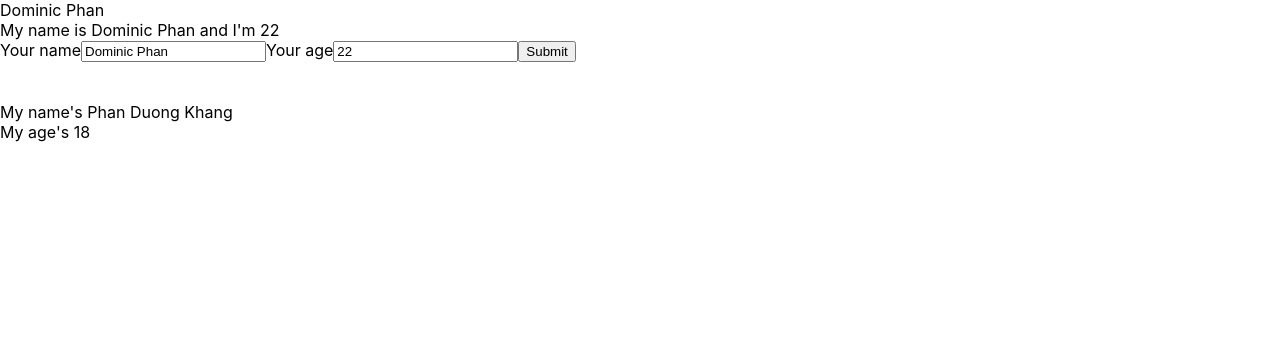
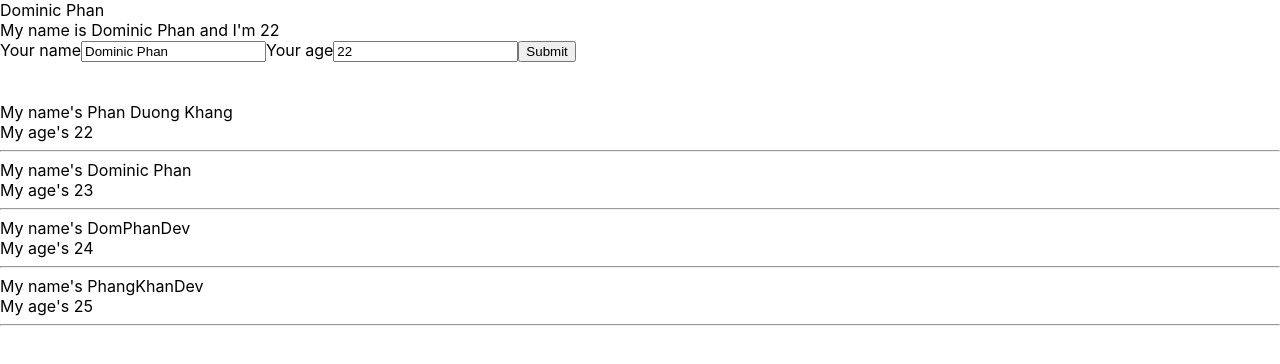
Before and after one commit to phangkhandev/demo-react, a React (Create React App) app: page / in a window 1280 px wide. Shown: the top 364 px of the page. Built offline with nearby package versions, Linux system fonts and the light colour scheme.

Commit message:
hien thi danh sach Arr/obj

```diff
--- a/src/components/DisplayInfor.js
+++ b/src/components/DisplayInfor.js
@@ -2,12 +2,28 @@
 
 class DisplayInfor extends React.Component {
     render() {
-        const { age, name } = this.props;
+        const { listUsers } = this.props;
+        console.log(listUsers)
         //props => properties
         return (
             <div>
+                {listUsers.map((user) => {
+                    return (
+                        <div key={user.id}>
+                            <div>My name's {user.name}</div>
+                            <div>My age's {user.age}</div>
+                            <hr />
+                        </div>
+                    )
+                })}
+                {/* <div>My name's {name}</div>
+                <div>My age's {age}</div>
+                <hr />
                 <div>My name's {name}</div>
                 <div>My age's {age}</div>
+                <hr />
+                <div>My name's {name}</div>
+                <div>My age's {age}</div> */}
             </div>
         )
     }
--- a/src/components/MyComponent.js
+++ b/src/components/MyComponent.js
@@ -3,12 +3,23 @@
 import Userinfor from "./Userinfor";
 
 class MyComponent extends React.Component {
+    state = {
+        listUsers: [
+            { id: 1, name: "Phan Duong Khang", age: "22" },
+            { id: 2, name: "Dominic Phan", age: "23" },
+            { id: 3, name: "DomPhanDev", age: "24" },
+            { id: 4, name: "PhangKhanDev", age: "25" }
+        ]
+    }
+
     render() {
         return (
             <div>
-                <Userinfor></Userinfor>
+                <Userinfor />
                 <br /> <br />
-                <DisplayInfor name="Phan Duong Khang" age="18" />
+                <DisplayInfor
+                    listUsers={this.state.listUsers}
+                />
             </div>
 
         );
```
